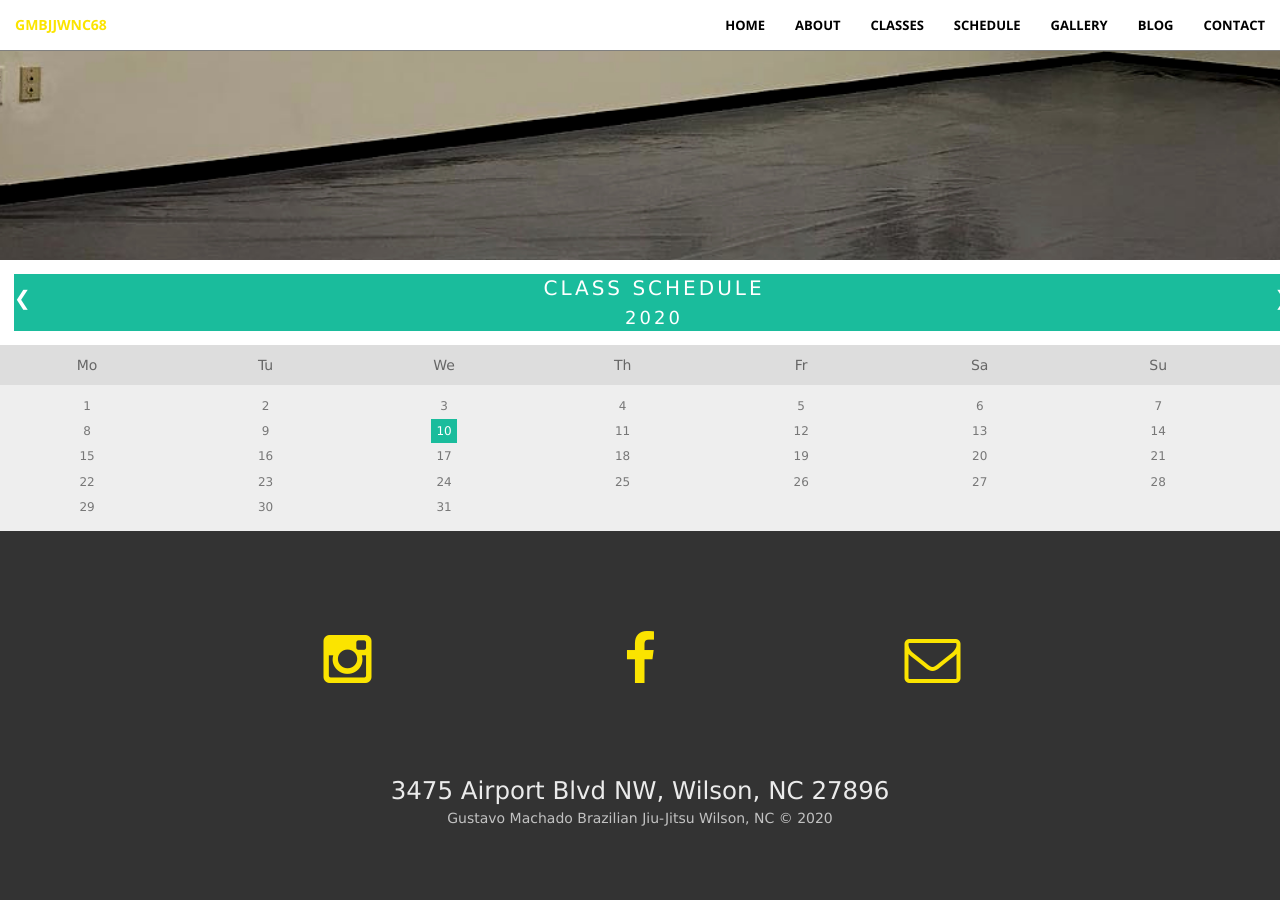
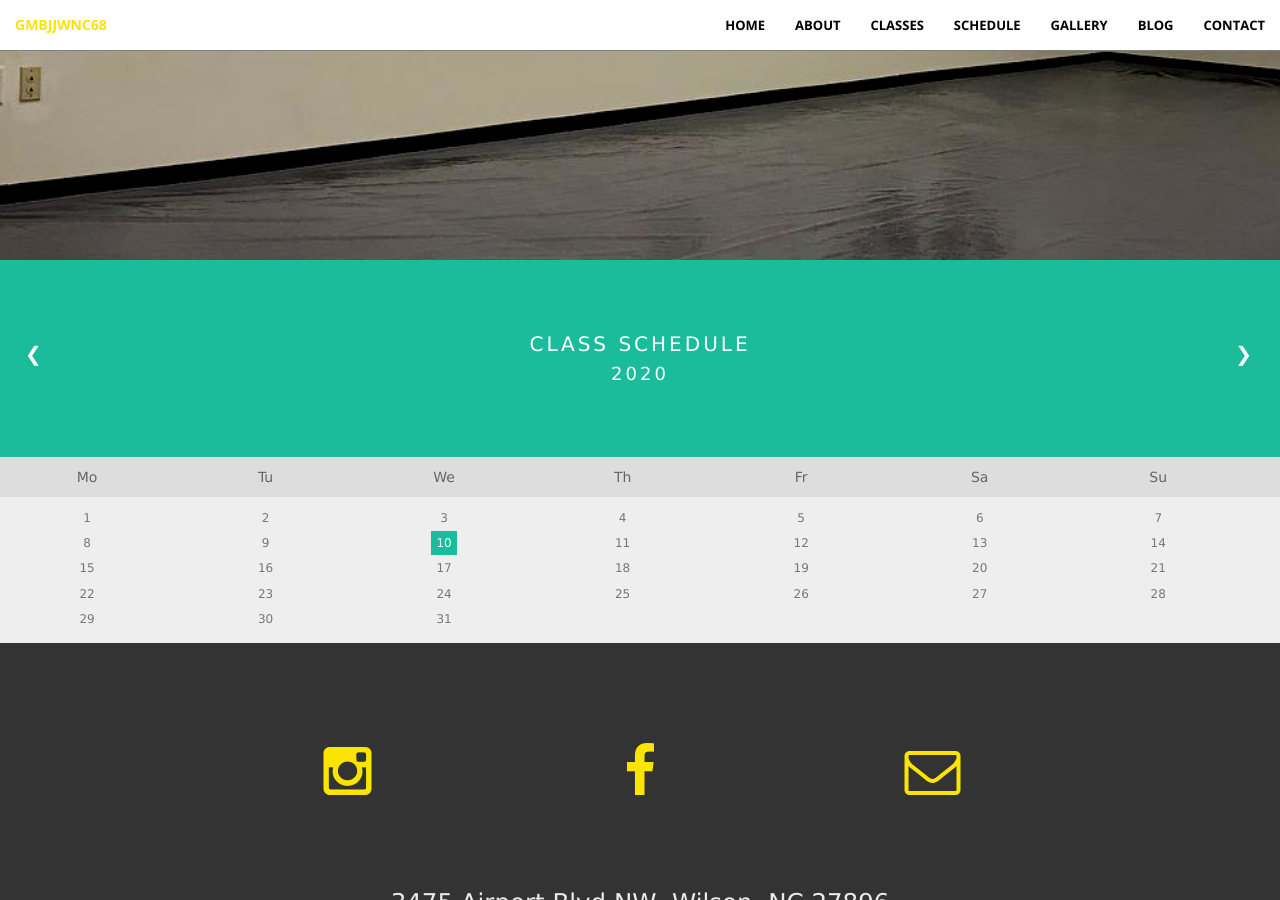
Before and after one commit to gmbjjwnc68/gmbjjwnc68.github.io, a Jekyll site: the page built from schedule.html, in a window 1280 px wide and 900 px high, scrolled down 640 px. Built offline with Jekyll 4.4.1, drawn with Linux system fonts in a browser that asks for light colours.

Commit message:
Add padding remove margin

```diff
--- a/_includes/class_schedule.html
+++ b/_includes/class_schedule.html
@@ -7,8 +7,7 @@ ul {list-style-type: none;}
 body {font-family: Verdana, sans-serif;}
 
 .month {
-  margin: 1em;
-  /*padding: 70px 25px;*/
+  padding: 70px 25px;
   width: 100%;
   background: #1abc9c;
   text-align: center;
```
